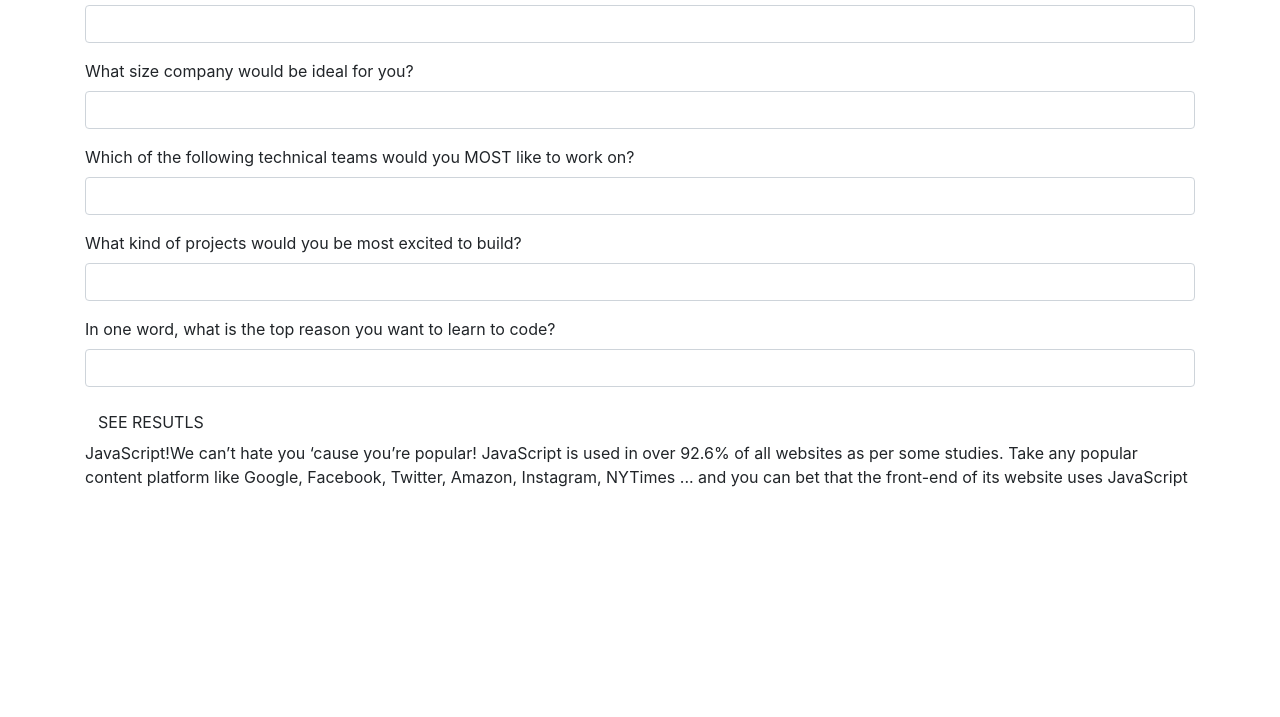
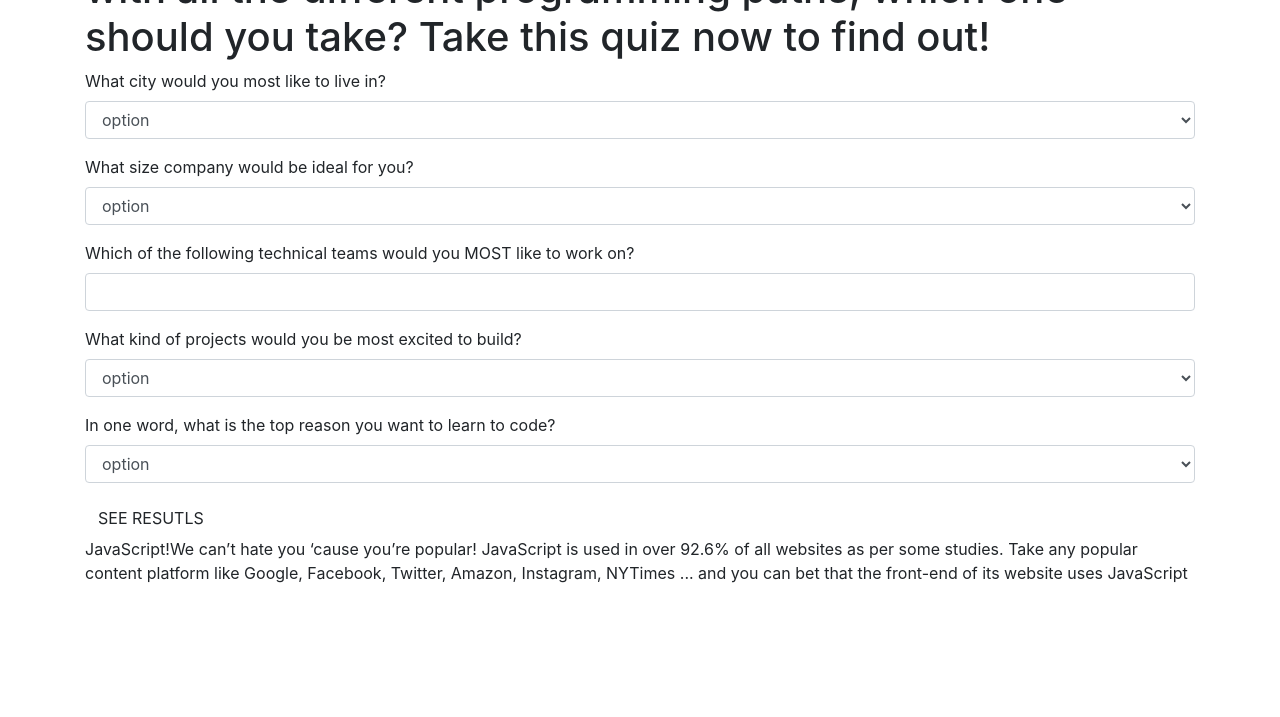
Before and after one commit to garybm/track-suggester, a plain HTML site: page index.html in a window 1280 px wide. Shown: the part 83-800 px from the top of the page. Drawn offline with Linux system fonts and the light colour scheme.

Commit message:
add form input type select boxes

```diff
--- a/index.html
+++ b/index.html
@@ -11,16 +11,26 @@
   </head>
   <body>
     <div class="container">
-      <h1>Let's start the survey</h1>
+      <h1>It seems like everyone is learning to code right now, but with all the different programming paths, which one should you take? Take this quiz now to find out!</h1>
       <div>
         <form id="survey">
           <div class="form-group">
             <label for="person1">What city would you most like to live in?</label>
-            <input id="person1" class="form-control" type="text">
+            <select class="form-control" id="beverage">
+              <option>option</option>
+              <option>option</option>
+              <option>option</option>
+              <option>option</option>
+            </select>
           </div>
           <div class="form-group">
             <label for="person2">What size company would be ideal for you?</label>
-            <input id="person2" class="form-control" type="text">
+            <select class="form-control" id="beverage">
+              <option>option</option>
+              <option>option</option>
+              <option>option</option>
+              <option>option</option>
+            </select>
           </div>
           <div class="form-group">
             <label for="animal">Which of the following technical teams would you MOST like to work on?</label>
@@ -28,11 +38,21 @@
           </div>
           <div class="form-group">
             <label for="exclamation">What kind of projects would you be most excited to build?</label>
-            <input id="exclamation" class="form-control" type="text">
+            <select class="form-control" id="beverage">
+              <option>option</option>
+              <option>option</option>
+              <option>option</option>
+              <option>option</option>
+            </select>
           </div>
           <div class="form-group">
             <label for="verb">In one word, what is the top reason you want to learn to code?</label>
-            <input id="verb" class="form-control" type="text">
+            <select class="form-control" id="beverage">
+              <option>option</option>
+              <option>option</option>
+              <option>option</option>
+              <option>option</option>
+            </select>
           </div>
           <button type="submit" class="btn">SEE RESUTLS</button>
         </form>
```
